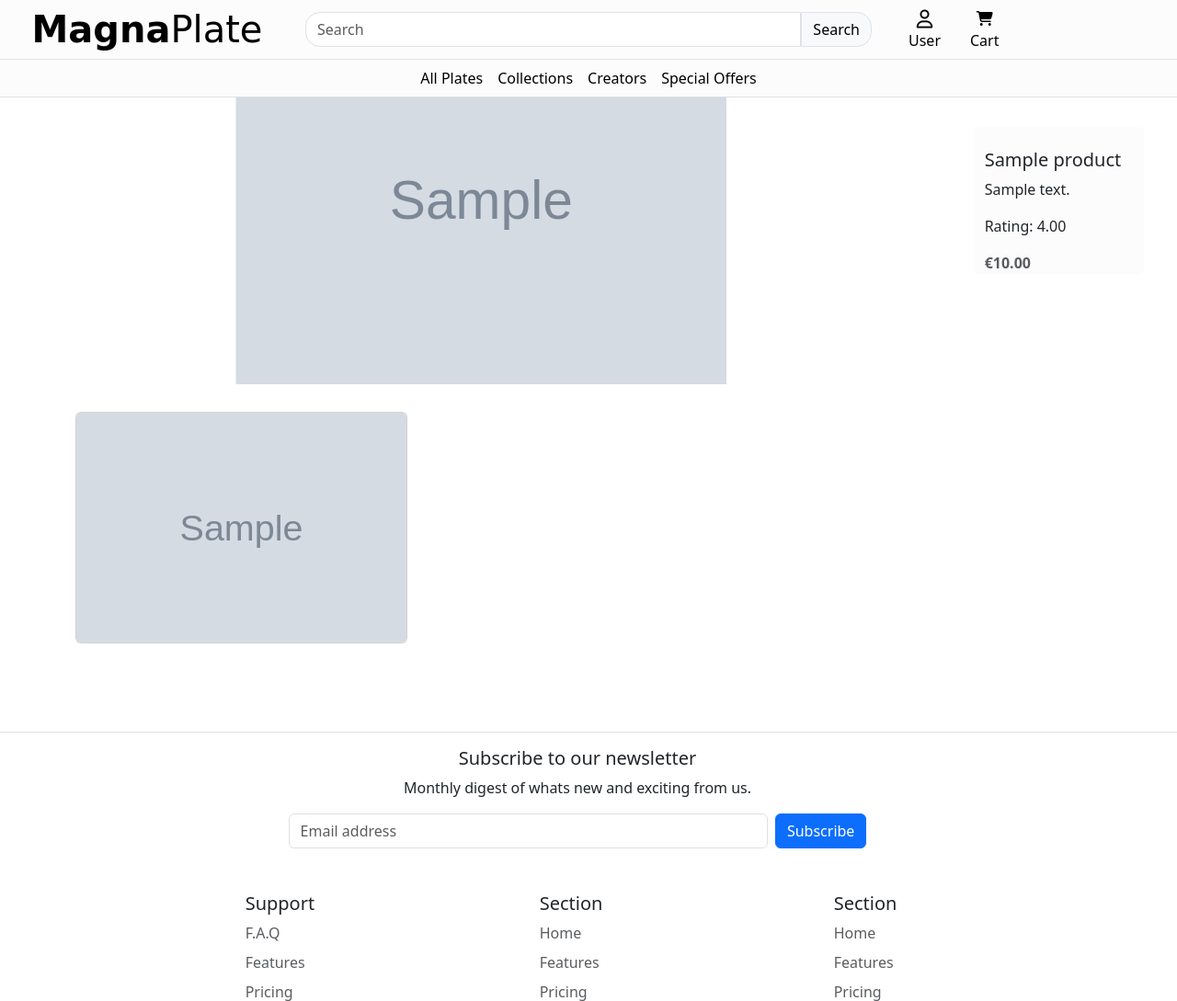
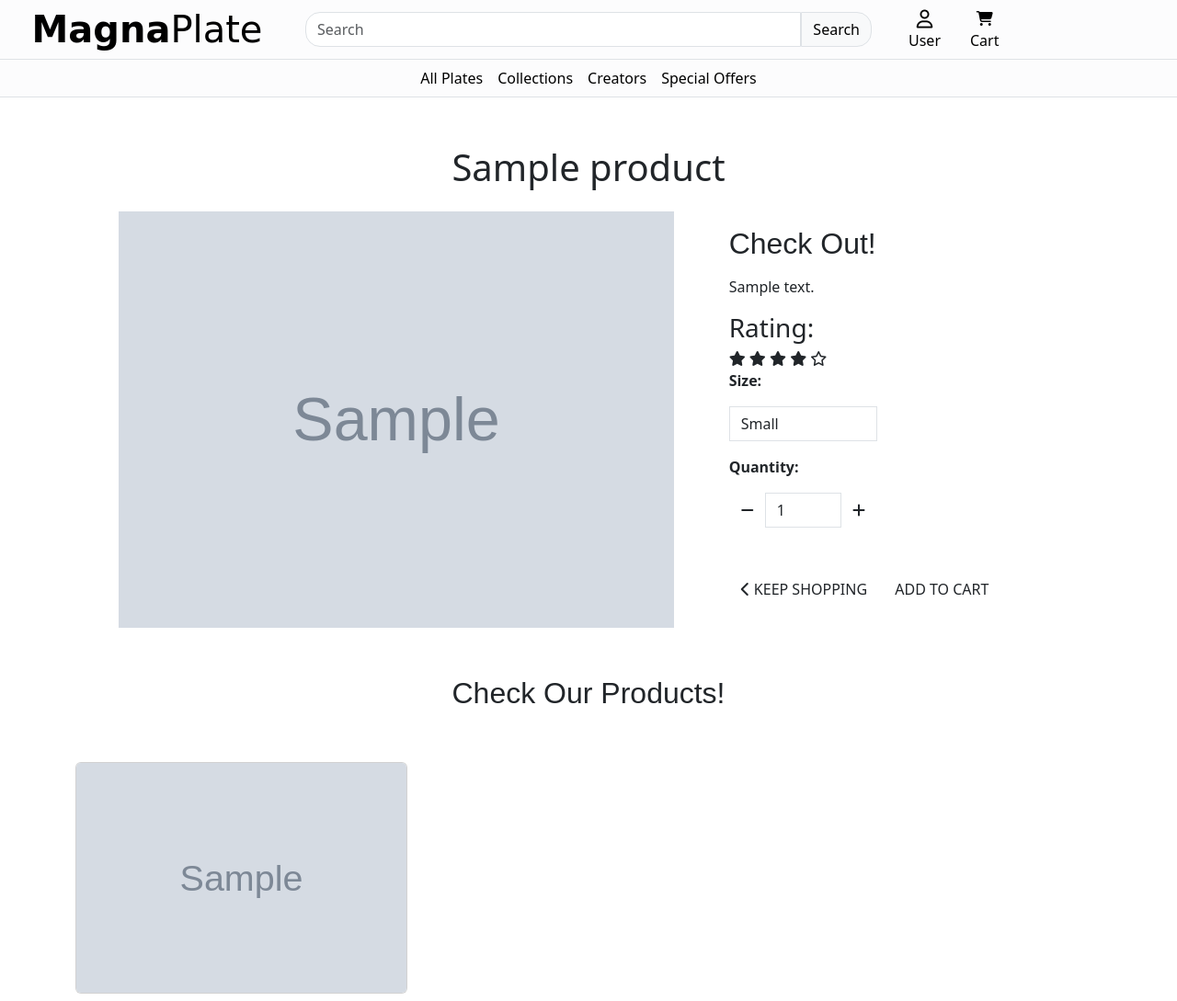
Before and after one commit to Freedy-FR/CI-P5-MagnaPlate, a Django app: page /products/1/ in a window 1280 px wide. Shown: the top 1089 px of the page at 92% size. Run offline with Django 3.2, Linux system fonts and the light colour scheme; tables that the repository leaves empty hold one stand-in row (values such as "Sample post"); grey boxes marked "Sample" are stand-in pictures; some libraries are stand-ins or nearby versions; some web fonts are replaced; grey boxes are pictures that could not be loaded.

Commit message:
feat: :sparkles: Add template to product detail

```diff
--- a/products/models.py
+++ b/products/models.py
@@ -14,11 +14,18 @@ class Category(models.Model):
         return self.friendly_name
 
 class Product(models.Model):
+
+    SIZE_CHOICES = [
+    ('S', 'Small'),
+    ('M', 'Medium'),
+    ('L', 'Large'),
+    ]
+
     category = models.ForeignKey('Category', null=True, blank=True, on_delete=models.SET_NULL)
     sku = models.CharField(max_length=254, null=True, blank=True)
     name = models.CharField(max_length=254)
     description = models.TextField()
-    size = models.CharField(max_length=2, choices=[('S', 'Small'), ('M', 'Medium'), ('L', 'Large')], null=True, blank=True)
+    size = models.CharField(max_length=2, choices=SIZE_CHOICES, null=True, blank=True)
     rating = models.DecimalField(max_digits=6, decimal_places=2, null=True, blank=True)
     image_url = models.URLField(max_length=1024, null=True, blank=True)
     image = models.ImageField(upload_to='product_images', null=True, blank=True)
--- a/products/static/css/product.css
+++ b/products/static/css/product.css
@@ -1,26 +1,20 @@
-/*
-.background-img {
-    background-image: url('/media/carousel/background.jpg');
-    background-repeat: no-repeat;
-    background-position: center center;
-    background-attachment: fixed;
-    background-size: cover;
-    height: 1000px;
-} */
-
 
 .image-container {
-    background-image: url('/media/carousel/background.jpg');
-    background-size:cover; /* or contain, depending on the desired effect */
-    position: relative;
+    min-height: fit-content;
+    max-height: 50%;
     width: 100%;
 }
 
 .image-container img {
-    position: absolute;
-    top: 50%;
-    left: 50%;
-    transform: translate(-50%, -50%);
-    height: 400px;
-    /* Adjust size as needed */
+    object-fit: contain;
+    height: 100%;
+    width: 100%;
 }
+
+
+@media (max-width: 768px) {
+    .image-container {
+        height: auto;
+        width: 100%;
+    }
+}
--- a/products/templates/product_detail.html
+++ b/products/templates/product_detail.html
@@ -13,32 +13,95 @@
 
 
   <div class="container-fluid mt-4">
-    <div class="row align-items-stretch py-2 w-100 h-75">
-
-      <div class="col-lg-10 col-sm-12 d-flex justify-content-center align-items-center w-sm-100">
 
 
-        <div class="image-container">
-          <img src="{{ product.image.url }}" alt="Foreground Image">
+    <div class="container-fluid py-1">
+
+      <div class="row text-center">
+        <!--Item Heading -->
+        <div class="col-12">
+          <h1 class="my-4">{{ product.name }}
+          </h1>
         </div>
       </div>
+      <!-- Item Row -->
+      <div class="row">
 
-      <div class="col-lg-2 col-sm-12 d-flex justify-content-center align-items-center">
-
-        <div class="container bg-light-subtle rounded-2 h-100">
-          <div class="card-body p-1 d-inline">
-            <h5 class="">{{ product.name }}</h5>
-            <p class="">{{ product.description }}</p>
-            <p class="">Rating: {{product.rating}}</p>
-            {% if product.price %}
-              <strong class="text-body-secondary">€{{ product.price }}</strong>
+        <div class="col-lg-6 offset-lg-1 col-md-12">
+          <div class="image-container justify-content-center">
+            {% if product.image %}
+              <img src="{{ product.image.url }}" alt="{{ product.name }}" class="img-fluid">
+            {% else %}
+              <img src="{{ MEDIA_URL }}/media/product_images/placeholder-image.png" alt="image-placeholder" class="img-fluid">
             {% endif %}
           </div>
         </div>
 
+        <div class="col-md-12 col-lg-4 px-md-5">
+          <h2 class="my-3">Check Out!</h2>
+          <p>{{ product.description }}</p>
+          <div class="rating">
+            <h3 class="my-1">Rating:</h3>
+            {% for star in range %}
+              {% if forloop.counter <= product.rating %}
+                <i class="fa-solid fa-star"></i>
+              {% else %}
+                <i class="fa-regular fa-star"></i> <!-- Empty star -->
+              {% endif %}
+            {% endfor %}
+          </div>
+
+          <form class="form" action="#" method="#">
+            {% csrf_token %}
+            <div class="form-row">
+                {% if product.size %}
+                    <div class="col-12">
+                        <p><strong>Size:</strong></p>
+                        <select class="form-control rounded-0 w-50" name="product_size" id='id_product_size'>
+                            {% for size_value, size_name in product.SIZE_CHOICES %}
+                                <option value="{{ size_value }}" {% if product.size == size_value %}selected{% endif %}>
+                                    {{ size_name }}
+                                </option>
+                            {% endfor %}
+                        </select>
+                    </div>
+                {% endif %}
+
+                <div class="col-12">
+                  <p class="mt-3"><strong>Quantity:</strong></p>
+                  <div class="form-group w-50">
+                    <div class="input-group">
+                      <div class="input-group-prepend">
+                        <button type="button" class="decrement-qty btn btn-black rounded-0" id="decrement-qty_{{ product.id }}">
+                          <i class="fas fa-minus"></i>
+                        </button>
+                      </div>
+                      <input class="form-control qty_input" type="number" name="quantity" value="1" min="1" max="99" id="id_qty_{{ product.id }}">
+                      <div class="input-group-append">
+                        <button type="button" class="increment-qty btn btn-black rounded-0" id="increment-qty_{{ product.id }}">
+                          <i class="fas fa-plus"></i>
+                        </button>
+                      </div>
+                    </div>
+                  </div>
+                </div>
+
+
+                <div class="buttons-div">
+                    <a href="{% url 'all_products' %}" class="btn btn-outline-black rounded-0 mt-5">
+                        <span class="icon">
+                            <i class="fas fa-chevron-left"></i>
+                        </span>
+                        <span class="text-uppercase">Keep Shopping</span>
+                    </a>
+                    <input type="submit" class="btn btn-black rounded-0 text-uppercase mt-5" value="Add to Cart">
+                </div>
+            </div>
+          </form>
+        </div>
       </div>
+    </div>
 
-    </div>
 
 
     <div class="container py-5">
@@ -82,6 +145,7 @@
         </div>
       </div>
     </div>
+  </div>
 
 
 
--- a/products/views.py
+++ b/products/views.py
@@ -18,4 +18,6 @@ class ProductDetailView(DetailView):
     def get_context_data(self, **kwargs):
         context = super().get_context_data(**kwargs)
         context['all_products'] = Product.objects.all()
+        context['range'] = range(1, 6)  # Range for 5 stars
+        context['size_choices'] = Product.SIZE_CHOICES
         return context
```
Also changed, not shown: products/static/js/product.js (added).
